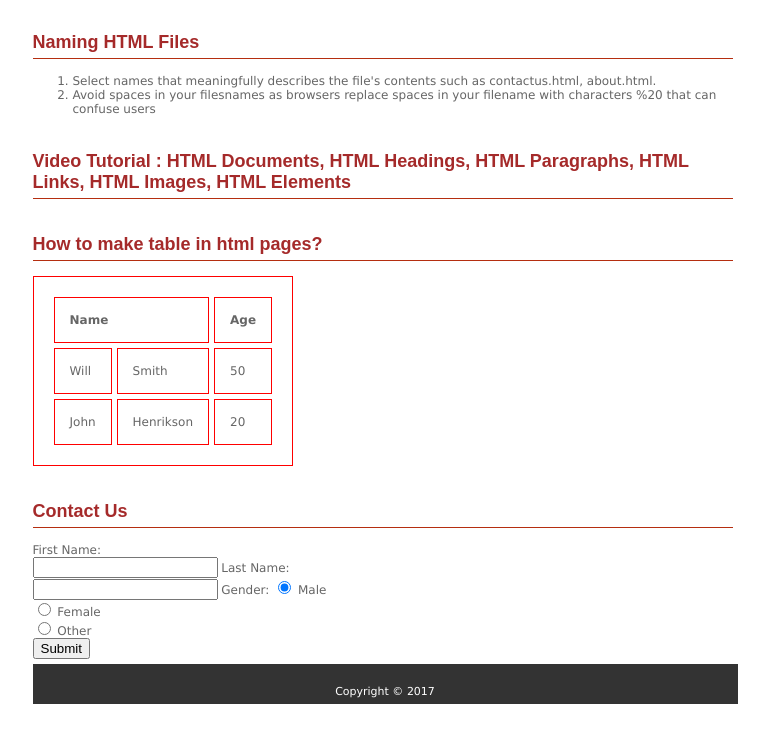
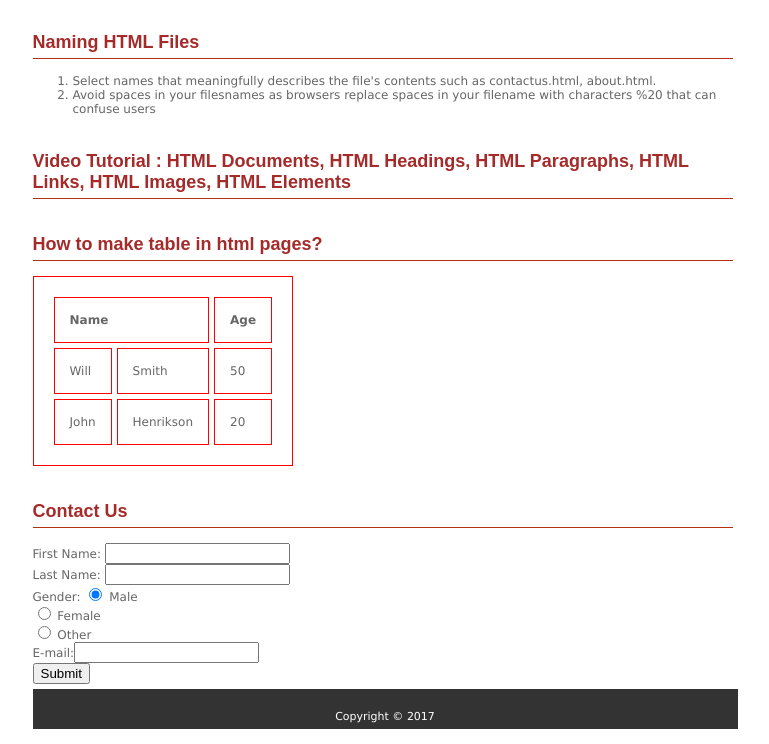
Before and after one commit to dipaish/www_dkc, a plain HTML site: page index.html in a window 1280 px wide. Shown: the part 1173-1917 px from the top of the page, without its empty margins (258-1027 px from the left). Before the commit the page ends 1892 px from the top, so only its background shows below. Drawn offline with Linux system fonts and the light colour scheme.

Commit message:
Update index.html

```diff
--- a/index.html
+++ b/index.html
@@ -93,11 +93,13 @@
 
   <h2 id="contactus"> Contact Us </h2>
   <form>
-    First Name: <br> <input type="text" name="fname" >
-     Last Name: <br><input type="text" name="lname">
+    First Name: <input type="text" name="fname" > <br>
+     Last Name: <input type="text" name="lname"><br>
     Gender: <input type="radio" name="gender" value="male" checked> Male <br>
     <input type="radio" name="gender" value="female" > Female <br>
     <input type="radio" name="gender" value="other" > Other <br>
+     E-mail:<input type="email" name="email"> <br>
+
     <input type="submit" value="Submit">
     </form>
   </div>
```
